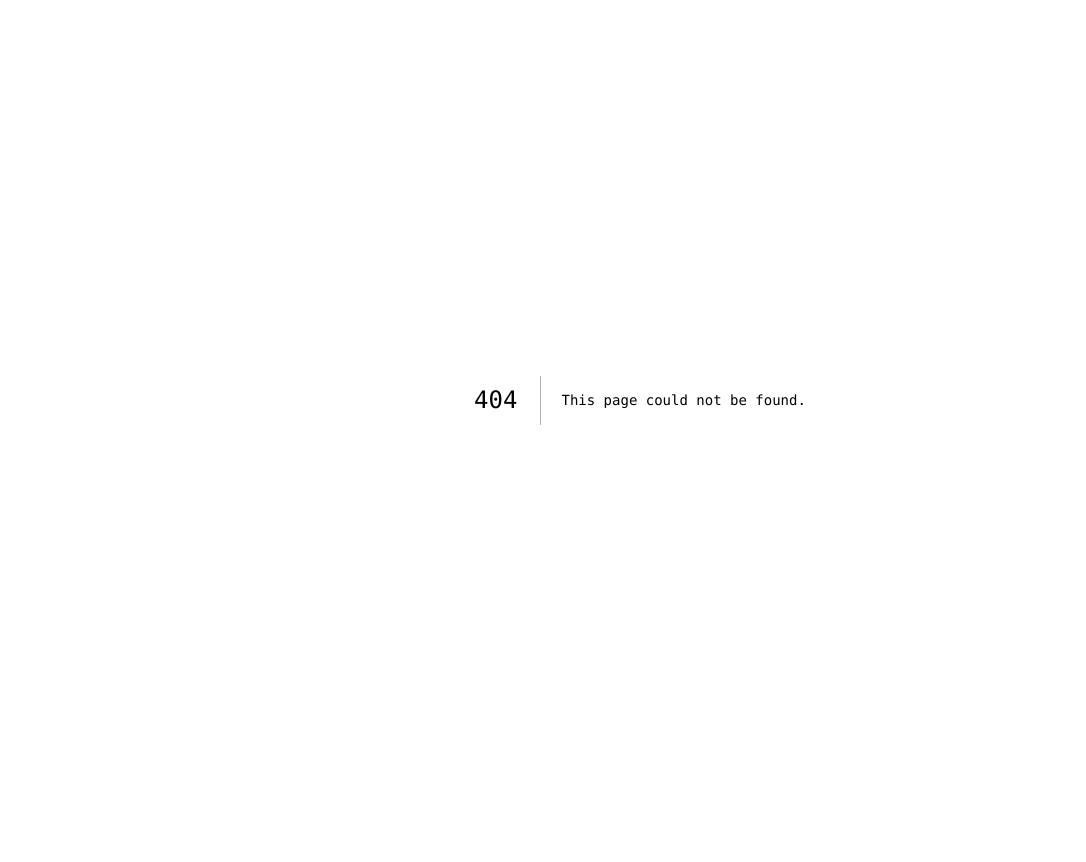
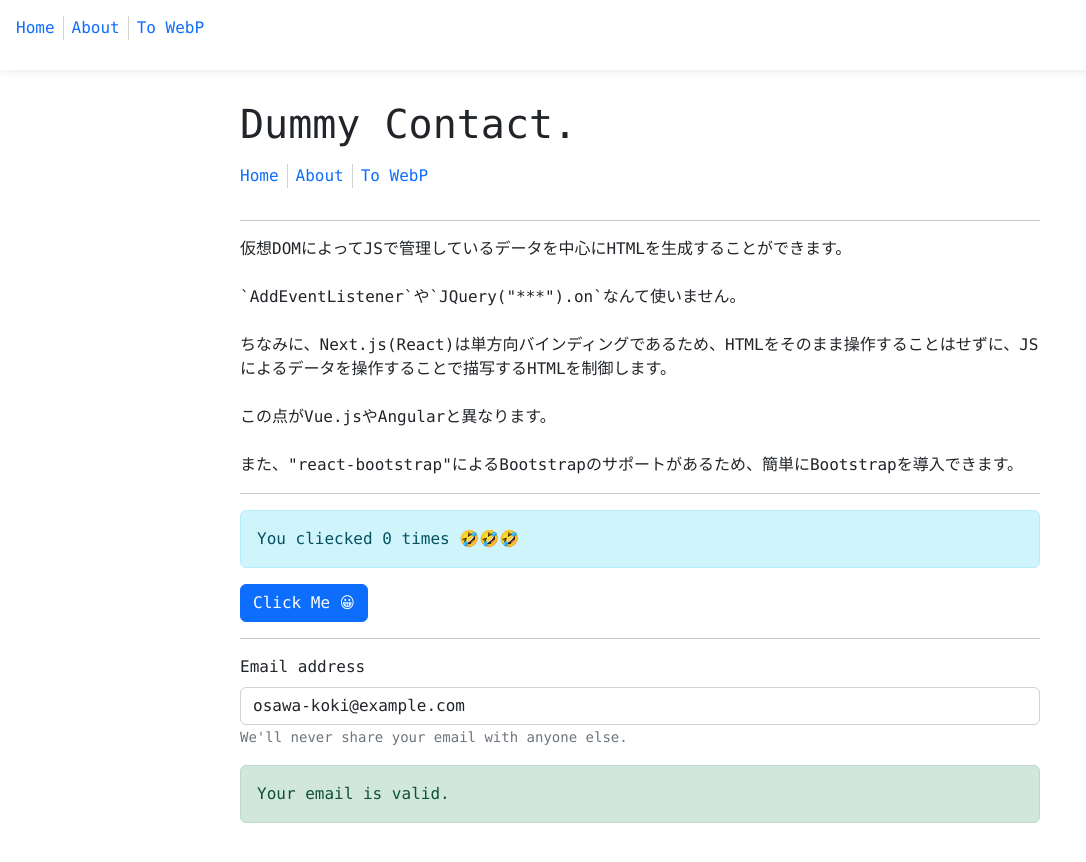
Before and after one commit to osawa-koki/to_WebP, a Next.js app in the folder client/: page /to-webp in a window 1280 px wide. Before the commit this address had no page. Shown: the top 862 px of the page, without its empty margins (0-1086 px from the left). Before the commit the page ends 800 px from the top, so only its background shows below. Built offline with nearby package versions, Linux system fonts and the light colour scheme.

Commit message:
to-webpページ作った。

```diff
--- a/client/pages.ts
+++ b/client/pages.ts
@@ -9,8 +9,8 @@ const pages = [
     name: "About",
   },
   {
-    path: "/contact",
-    name: "Contact",
+    path: "/to-webp",
+    name: "To WebP",
   },
 ];
 
```
Also changed, not shown: client/pages/to-webp.tsx (renamed from client/pages/contact.tsx).
